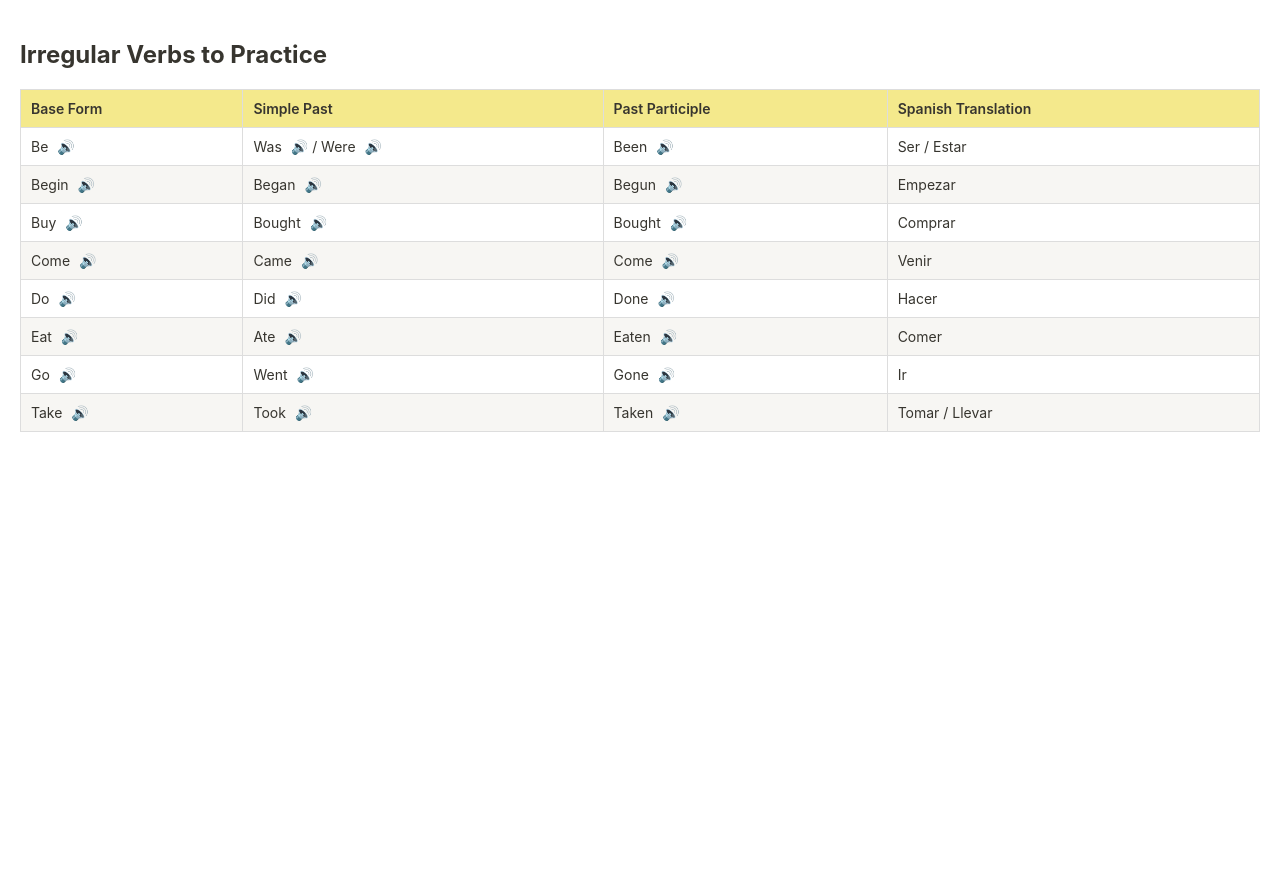
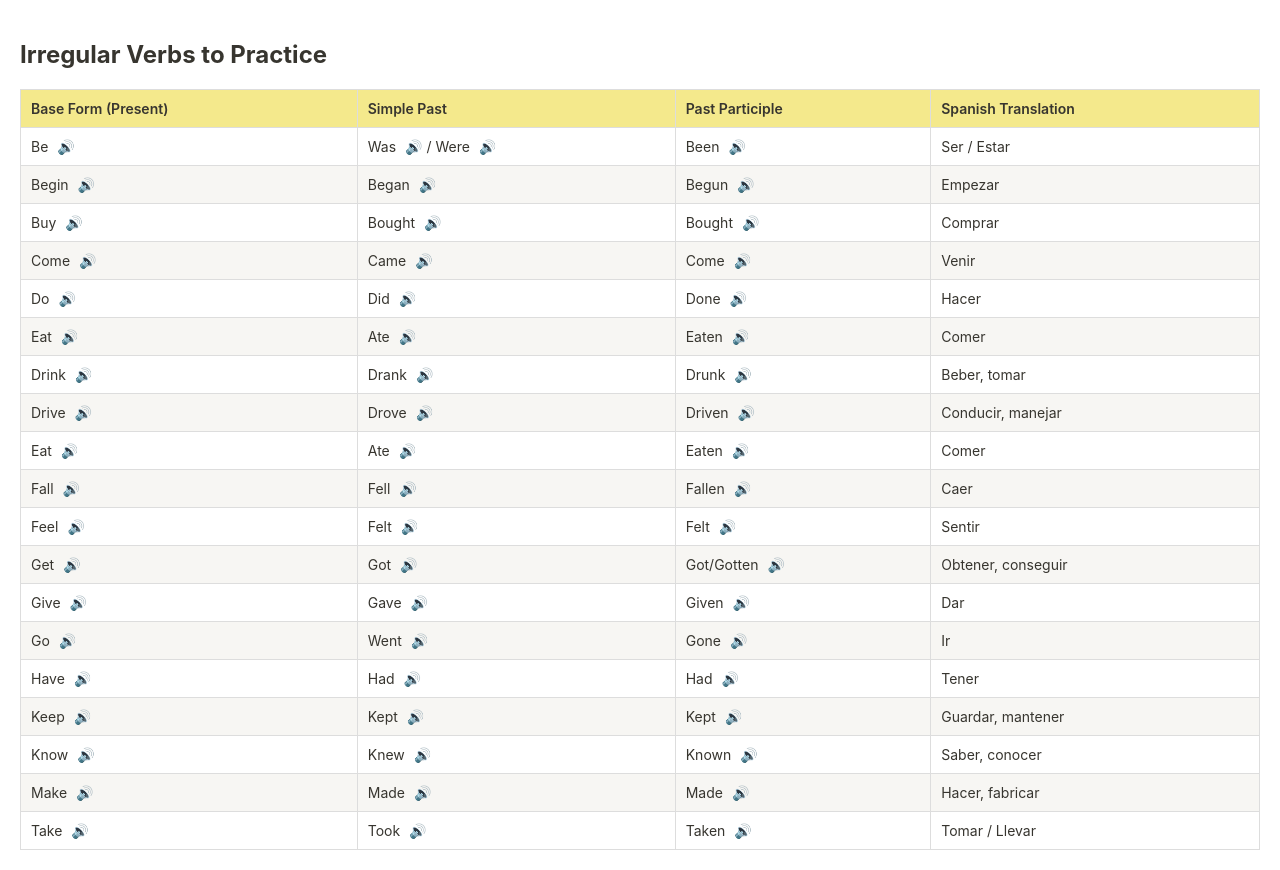
Before and after one commit to sfheil-la/language-tools, a plain HTML site: page index.html in a window 1280 px wide. Before the commit the page ends 800 px from the top, so only its background shows below. Drawn offline with Linux system fonts and the light colour scheme.

Commit message:
Update index.html

```diff
--- a/index.html
+++ b/index.html
@@ -50,7 +50,7 @@
     <table class="verb-table">
         <thead>
             <tr>
-                <th>Base Form</th>
+                <th>Base Form (Present)</th>
                 <th>Simple Past</th>
                 <th>Past Participle</th>
                 <th>Spanish Translation</th>
@@ -94,10 +94,76 @@
                 <td>Comer</td>
             </tr>
             <tr>
+                <td>Drink <span class="audio-btn" onclick="getPronunciation('drink')">🔊</span></td>
+                <td>Drank <span class="audio-btn" onclick="getPronunciation('drank')">🔊</span></td>
+                <td>Drunk <span class="audio-btn" onclick="getPronunciation('drunk')">🔊</span></td>
+                <td>Beber, tomar</td>
+            </tr>
+            <tr>
+                <td>Drive <span class="audio-btn" onclick="getPronunciation('drive')">🔊</span></td>
+                <td>Drove <span class="audio-btn" onclick="getPronunciation('drove')">🔊</span></td>
+                <td>Driven <span class="audio-btn" onclick="getPronunciation('driven')">🔊</span></td>
+                <td>Conducir, manejar</td>
+            </tr>
+            <tr>
+                <td>Eat <span class="audio-btn" onclick="getPronunciation('eat')">🔊</span></td>
+                <td>Ate <span class="audio-btn" onclick="getPronunciation('ate')">🔊</span></td>
+                <td>Eaten <span class="audio-btn" onclick="getPronunciation('eaten')">🔊</span></td>
+                <td>Comer</td>
+            </tr>
+            <tr>
+                <td>Fall <span class="audio-btn" onclick="getPronunciation('fall')">🔊</span></td>
+                <td>Fell <span class="audio-btn" onclick="getPronunciation('fell')">🔊</span></td>
+                <td>Fallen <span class="audio-btn" onclick="getPronunciation('fallen')">🔊</span></td>
+                <td>Caer</td>
+            </tr>
+            <tr>
+                <td>Feel <span class="audio-btn" onclick="getPronunciation('feel')">🔊</span></td>
+                <td>Felt <span class="audio-btn" onclick="getPronunciation('felt')">🔊</span></td>
+                <td>Felt <span class="audio-btn" onclick="getPronunciation('felt')">🔊</span></td>
+                <td>Sentir</td>
+            </tr>
+            <tr>
+                <td>Get <span class="audio-btn" onclick="getPronunciation('get')">🔊</span></td>
+                <td>Got <span class="audio-btn" onclick="getPronunciation('got')">🔊</span></td>
+                <td>Got/Gotten <span class="audio-btn" onclick="getPronunciation('gotten')">🔊</span></td>
+                <td>Obtener, conseguir</td>
+            </tr>
+            <tr>
+                <td>Give <span class="audio-btn" onclick="getPronunciation('give')">🔊</span></td>
+                <td>Gave <span class="audio-btn" onclick="getPronunciation('gave')">🔊</span></td>
+                <td>Given <span class="audio-btn" onclick="getPronunciation('given')">🔊</span></td>
+                <td>Dar</td>
+            </tr>
+            <tr>
                 <td>Go <span class="audio-btn" onclick="getPronunciation('go')">🔊</span></td>
                 <td>Went <span class="audio-btn" onclick="getPronunciation('went')">🔊</span></td>
                 <td>Gone <span class="audio-btn" onclick="getPronunciation('gone')">🔊</span></td>
                 <td>Ir</td>
+            </tr>
+            <tr>
+                <td>Have <span class="audio-btn" onclick="getPronunciation('have')">🔊</span></td>
+                <td>Had <span class="audio-btn" onclick="getPronunciation('had')">🔊</span></td>
+                <td>Had <span class="audio-btn" onclick="getPronunciation('had')">🔊</span></td>
+                <td>Tener</td>
+            </tr>
+            <tr>
+                <td>Keep <span class="audio-btn" onclick="getPronunciation('keep')">🔊</span></td>
+                <td>Kept <span class="audio-btn" onclick="getPronunciation('kept')">🔊</span></td>
+                <td>Kept <span class="audio-btn" onclick="getPronunciation('kept')">🔊</span></td>
+                <td>Guardar, mantener</td>
+            </tr>
+            <tr>
+                <td>Know <span class="audio-btn" onclick="getPronunciation('know')">🔊</span></td>
+                <td>Knew <span class="audio-btn" onclick="getPronunciation('knew')">🔊</span></td>
+                <td>Known <span class="audio-btn" onclick="getPronunciation('known')">🔊</span></td>
+                <td>Saber, conocer</td>
+            </tr>
+            <tr>
+                <td>Make <span class="audio-btn" onclick="getPronunciation('make')">🔊</span></td>
+                <td>Made <span class="audio-btn" onclick="getPronunciation('made')">🔊</span></td>
+                <td>Made <span class="audio-btn" onclick="getPronunciation('made')">🔊</span></td>
+                <td>Hacer, fabricar</td>
             </tr>
             <tr>
                 <td>Take <span class="audio-btn" onclick="getPronunciation('take')">🔊</span></td>
@@ -204,7 +270,6 @@
                     // This handles both the 'go' entry (where we tag the audio) and a direct audio entry.
                     soundCode = entryWithAudio.__foundAudioCode;
                 }
-                alert(`soundcode: ${soundCode}`);
 
                 // Check if the entry is valid and has pronunciation data
                 if (soundCode) {
```
